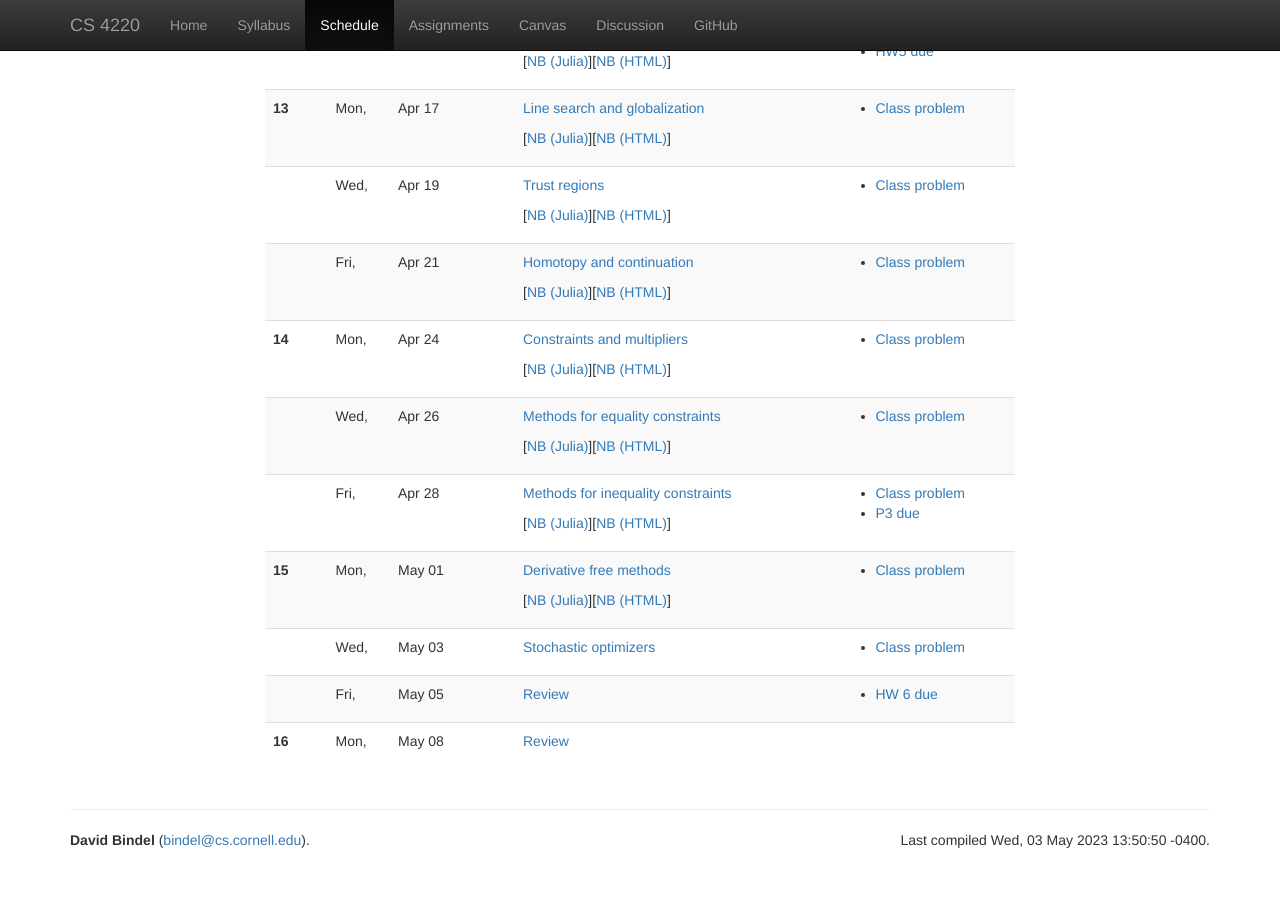
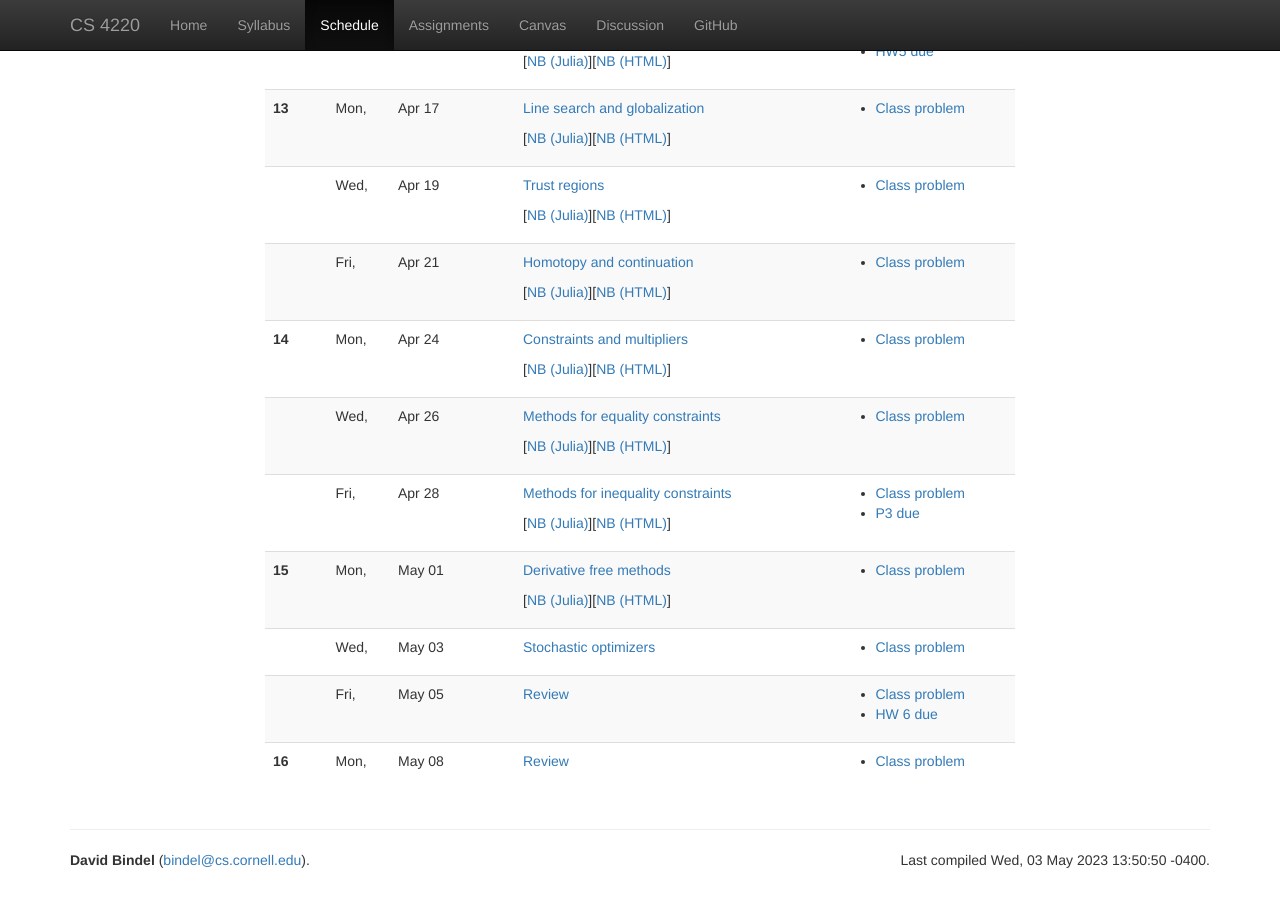
Before and after one commit to dbindel/cs4220-s23, a Jekyll site: the page built from web/schedule.html, in a window 1280 px wide and 900 px high, scrolled down 2700 px. Built offline with Jekyll 4.4.1, drawn with Linux system fonts in a browser that asks for light colours; nearby versions of some CDN libraries.

Commit message:
Add 5/5 and 5/8 class problems to site.

```diff
--- a/web/_data/lectures.yml
+++ b/web/_data/lectures.yml
@@ -534,6 +534,8 @@
   info: Review
   notes: review.pdf
   hw:
+    - info: Class problem
+      file: 2023-05-05-class.pdf
     - info: HW 6 due
       file: hw6.html
 #
@@ -544,3 +546,6 @@
   date: 2023-05-08
   info: Review
   notes: review.pdf
+  hw:
+    - info: Class problem
+      file: 2023-05-08-class.pdf
```
Also changed, not shown: 3 other files.
